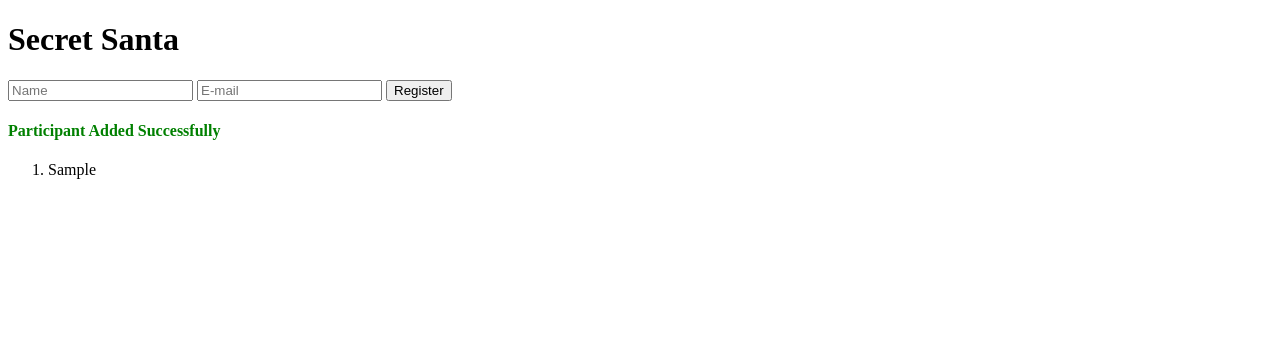
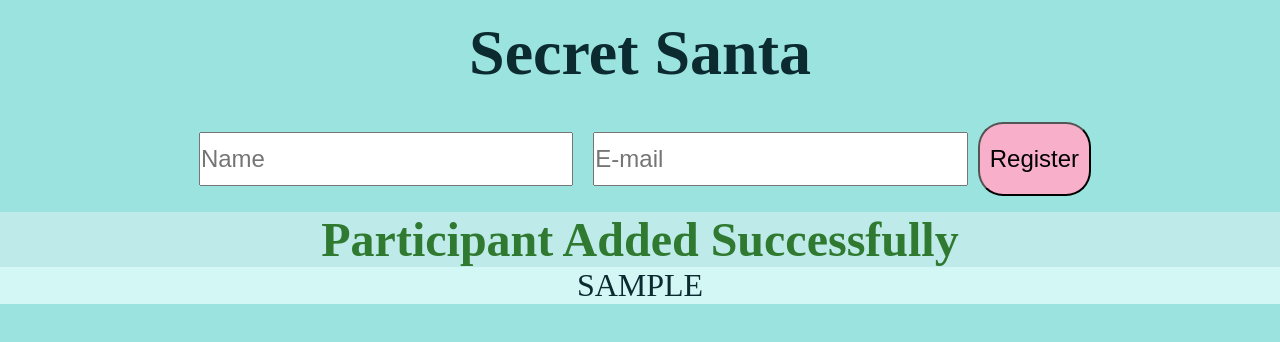
Before and after one commit to fabiannabi/Secret-Santa, a plain HTML site: page index.html in a window 1280 px wide. Both pictures are taken after typing "Sample", "name@example.com" into the empty fields and a click on the button "Register". Drawn offline with Linux system fonts and the light colour scheme.

Commit message:
Added first style

```diff
--- a/index.html
+++ b/index.html
@@ -30,7 +30,9 @@
       />
       <button class="Send" type="submit">Register</button>
     </form>
-    <div class="status"><h4 class="status-message"></h4></div>
+    <div class="status">
+      <h4 class="status-message">Add Participant</h4>
+    </div>
     <ol id="participants-list"></ol>
     <script src="./function/functionality.js" async defer></script>
   </body>
--- a/style/style.css
+++ b/style/style.css
@@ -1,7 +1,98 @@
+* {
+  margin: 0;
+  padding: 0;
+  box-sizing: border-box;
+}
+
+/*--------------------------
+    body
+---------------------------*/
+
+body {
+  background-color: #9be3de;
+}
+.header {
+  color: rgb(11, 43, 49);
+  padding: 0.5em 0;
+  font-size: 2em;
+  display: flex;
+  justify-content: center;
+  text-align: center;
+}
+.register {
+  padding: 1em;
+  display: flex;
+  justify-content: center;
+  background-color: #9be3de;
+}
+input {
+  margin: 10px;
+}
+.name,
+.e-mail {
+  font-size: 1.5em;
+  line-height: 50px;
+  width: 30%;
+  height: auto;
+}
+.Send {
+  border-radius: 25px;
+  background-color: #f8afc9;
+  padding: 10px;
+  font-size: 1.5em;
+  width: auto;
+}
+.Send:hover {
+  font-size: 1.5em;
+  border-radius: 25px;
+  background-color: #f7c1d4;
+  padding: 10px;
+
+  width: auto;
+}
+
+.Send:active {
+  font-size: 1.5em;
+  border-radius: 25px;
+  background-color: #f578a4;
+  padding: 10px;
+
+  width: auto;
+}
+
+#participants-list {
+  text-transform: uppercase;
+  color: rgb(11, 43, 49);
+  background-color: #d3f7f5;
+}
+#participants-list li {
+  font-size: 2em;
+  display: flex;
+  justify-content: center;
+  text-align: start;
+}
+.status {
+  display: flex;
+  justify-content: center;
+  text-align: center;
+}
+
+.status-message {
+  width: 100%;
+  background-color: #beebe9;
+  font-size: 3em;
+  color: rgb(48, 119, 121);
+}
 .Success {
-  color: green;
+  width: 100%;
+  background-color: #beebe9;
+  font-size: 3em;
+  color: rgb(48, 121, 48);
 }
 
 .Error {
-  color: red;
+  width: 100%;
+  background-color: #beebe9;
+  font-size: 3em;
+  color: rgb(216, 69, 69);
 }
```
Also changed, not shown: dist/index.html (+3 -1 lines), 3 other files.
